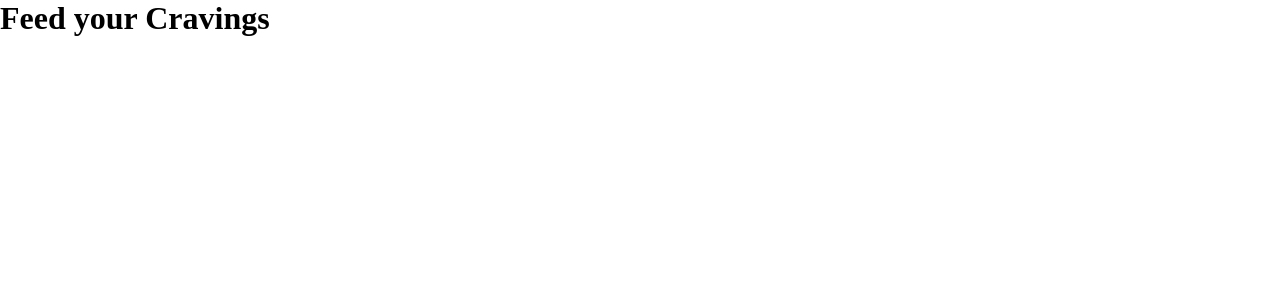
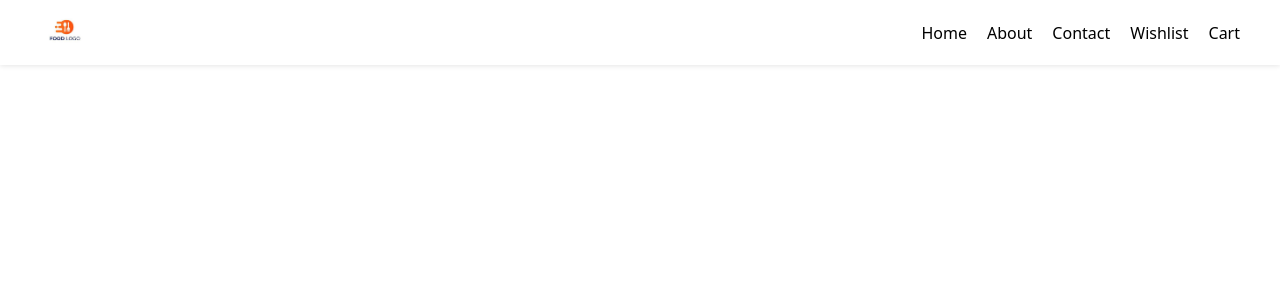
Before and after one commit to balakrishna-satrapu/Food-Delivery-App-Cravely, a React (Vite) app: page / in a window 1280 px wide. Shown: the top 300 px of the page. Built offline with nearby package versions, Linux system fonts and the light colour scheme.

Commit message:
added header component with navigation

```diff
--- a/App.js
+++ /dev/null
@@ -1,20 +0,0 @@
-// const root = document.getElementById('root');
-
-// const tagLine = document.createElement('h3');
-
-// tagLine.innerText = 'Feed your Cravings';
-
-// root.appendChild(tagLine);
-
-// Using React
-/* <div id="parent">
-    <p id="tagline">Feed your Cravings</p>
-</div> */
-import React from "react";
-import ReactDOM from "react-dom/client";
-
-const parent = <div id="parent"><h1 id="tagline">Feed your Cravings</h1></div>;
-
-const root = ReactDOM.createRoot(document.getElementById("root"));
-
-root.render(parent);
--- a/index.css
+++ b/index.css
@@ -2,4 +2,24 @@
     margin: 0;
     padding: 0;
     box-sizing: border-box;
+    font-family: system-ui, Avenir, Helvetica, Arial, sans-serif;
 }
+
+.header {
+    display: flex;
+    justify-content: space-between;
+    align-items: center;
+    box-shadow: 0px 1px 5px rgba(0, 0, 0, 0.1);
+    padding: 5px 40px;
+}
+
+.nav-items > ul {
+    list-style-type: none;
+    display: flex;
+    gap: 20px;
+}
+
+.logo {
+    width: 50px;
+    height: 50px;
+}
--- a/index.html
+++ b/index.html
@@ -7,9 +7,7 @@
     <link rel="stylesheet" href="index.css" />
   </head>
   <body>
-    <div id="root">
-      <h1>Welcome to Cravely</h1>
-    </div>
-    <script type="module" src="./App.js"></script>
+    <div id="root"></div>
+    <script type="module" src="./src/App.js"></script>
   </body>
 </html>
--- /dev/null
+++ b/src/App.js
@@ -0,0 +1,16 @@
+import React from 'react';
+import ReactDOM from 'react-dom/client';
+import Header from './components/Header';
+import { LOGO_URL } from './utlis/constants';
+
+const App = () => {
+    return (
+        <div id='app-container'>
+            <Header logo={LOGO_URL} />
+        </div>
+    );
+}
+
+const root = ReactDOM.createRoot(document.getElementById("root"));
+
+root.render(<App />);
--- /dev/null
+++ b/src/components/Header.js
@@ -0,0 +1,24 @@
+const Header = (props) => {
+  return (
+    <div className="header">
+      <div className="logo-container">
+        <img
+          className="logo"
+          alt="logo"
+          src={ props.logo }
+        />
+      </div>
+      <div className="nav-items">
+        <ul>
+          <li>Home</li>
+          <li>About</li>
+          <li>Contact</li>
+          <li>Wishlist</li>
+          <li>Cart</li>
+        </ul>
+      </div>
+    </div>
+  );
+};
+
+export default Header;
```
Also changed, not shown: src/utlis/constants.js (added).
